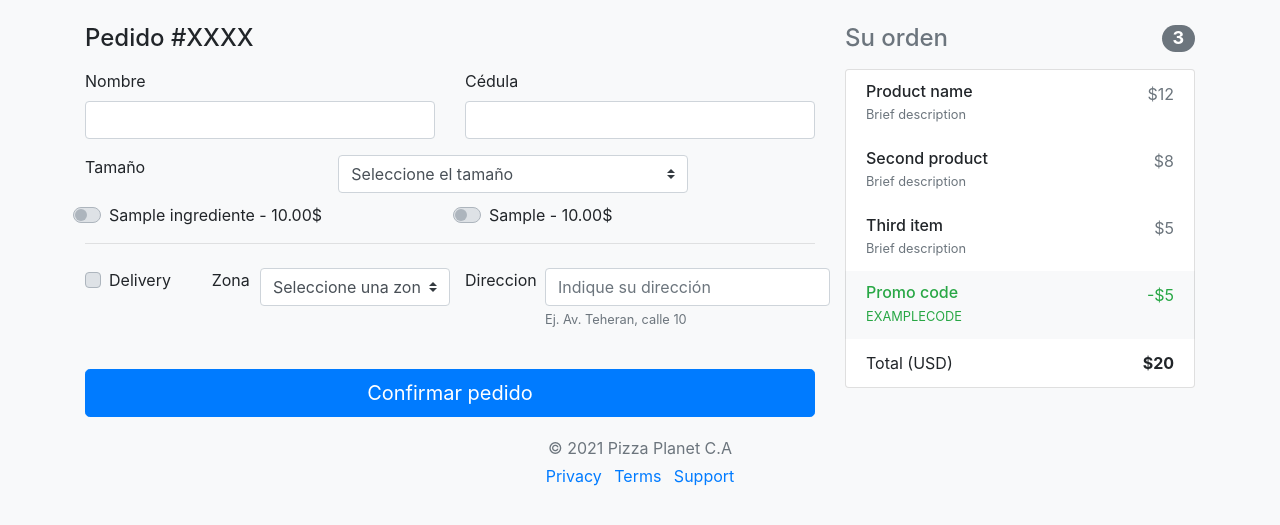
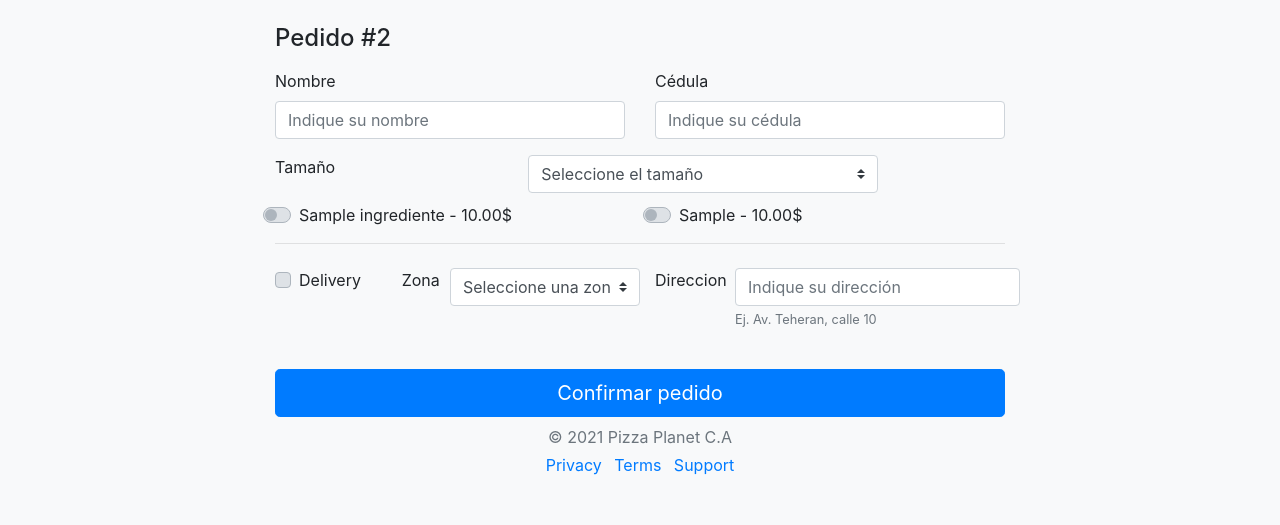
Before and after one commit to AlexandraFernandezG/Project2-PizzaPlanet-Python, a Django app: page /pizzaplanet/pedidos in a window 1280 px wide. Shown: the part 61-586 px from the top of the page. Run offline with Django 3.2, Linux system fonts and the light colour scheme; tables that the repository leaves empty hold one stand-in row (values such as "Sample post"); some libraries are stand-ins or nearby versions.

Commit message:
add view dde confirmacion con template

```diff
--- a/pizzeria/pizzaplanet/templates/pizzaplanet/pedidos.html
+++ b/pizzeria/pizzaplanet/templates/pizzaplanet/pedidos.html
@@ -4,63 +4,20 @@
 
 {% block content %}
 
-<div class="row">
-    <!-- Resumen lateral -->
-    <div class="col-md-4 order-md-2 mb-4">
-      <h4 class="d-flex justify-content-between align-items-center mb-3">
-        <span class="text-muted">Su orden</span>
-        <span class="badge badge-secondary badge-pill">3</span>
-      </h4>
-      <ul class="list-group mb-3">
-        <li class="list-group-item d-flex justify-content-between lh-condensed">
-          <div>
-            <h6 class="my-0">Product name</h6>
-            <small class="text-muted">Brief description</small>
-          </div>
-          <span class="text-muted">$12</span>
-        </li>
-        <li class="list-group-item d-flex justify-content-between lh-condensed">
-          <div>
-            <h6 class="my-0">Second product</h6>
-            <small class="text-muted">Brief description</small>
-          </div>
-          <span class="text-muted">$8</span>
-        </li>
-        <li class="list-group-item d-flex justify-content-between lh-condensed">
-          <div>
-            <h6 class="my-0">Third item</h6>
-            <small class="text-muted">Brief description</small>
-          </div>
-          <span class="text-muted">$5</span>
-        </li>
-        <li class="list-group-item d-flex justify-content-between bg-light">
-          <div class="text-success">
-            <h6 class="my-0">Promo code</h6>
-            <small>EXAMPLECODE</small>
-          </div>
-          <span class="text-success">-$5</span>
-        </li>
-        <li class="list-group-item d-flex justify-content-between">
-          <span>Total (USD)</span>
-          <strong>$20</strong>
-        </li>
-      </ul>
-    </div>
-    <!-- Form Pedido -->
+<div class="row d-flex justify-content-center">
   <div class="col-md-8 order-md-1">
-      <h4 class="mb-3">Pedido #XXXX</h4>
-      <form action="enviar" method="GET" class="needs-validation" novalidate>
+    <h4 class="mb-3" name="pedido">Pedido #{{numero_pedidos}}</h4>
+    <form action="confirmacion" method="GET" class="needs-validation" novalidate>
       <div class="row">
         <div class="col-md-6 mb-3">
           <label for="firstName">Nombre</label>
-              <input type="text" class="form-control" id="firstName" name = "firstName" placeholder="" value="" required>
+          <input type="text" class="form-control" id="firstName" name = "firstName" placeholder="Indique su nombre" required>
         </div>
         <div class="col-md-6 mb-3">
-              <label for="lastName">Cédula</label>
-              <input type="text" class="form-control" id="lastName"  name = "lastName" placeholder="" value="" required>
+          <label for="cedula">Cédula</label>
+          <input type="text" class="form-control" id="lastName"  name = "cedula" placeholder="Indique su cédula" required>
         </div>
       </div>
-
       <div class="row">
         <div class="col-md-4 mb-3">
           <label for="inputTamano">Tamaño</label>
@@ -96,7 +53,7 @@
       <div class="row">
         <div class="col-md-2">
             <div class="custom-control custom-checkbox">
-                    <input value="true" nombre="delivery" type="checkbox" class="custom-control-input" id="save-info">
+              <input value="True" name="delivery" type="checkbox" class="custom-control-input" id="save-info">
               <label class="custom-control-label" for="save-info">Delivery</label>
             </div>
         </div>
@@ -124,7 +81,6 @@
           </div>
         </div>
         <div class="col-md-6">
-
           <div class="form-group row">
             <label class="col-md-3">Direccion</label>
             <div class="col-md-9">
@@ -134,7 +90,6 @@
               </div>
             </div>
           </div>
-
         </div>
       </div>
       <br>
--- a/pizzeria/pizzaplanet/urls.py
+++ b/pizzeria/pizzaplanet/urls.py
@@ -4,5 +4,5 @@ from . import views
 urlpatterns = [
     path('', views.inicio, name="inicio"),
     path('pedidos', views.pedidos, name="pedidos"),
-    path('enviar', views.enviar, name="enviar"),
+    path('confirmacion', views.confirmacion, name="confirmacion"),
 ]
--- a/pizzeria/pizzaplanet/views.py
+++ b/pizzeria/pizzaplanet/views.py
@@ -1,7 +1,7 @@
 #from django.shortcuts import render
 from django.http import HttpResponse
 from django.shortcuts import render
-from .models import Tamano, Ingrediente, Bebida
+from .models import Tamano, Ingrediente, Bebida, Pedido
 from django.http import HttpResponse
 
 '''
@@ -17,6 +17,7 @@ def pedidos(request):
     tamanos = Tamano.objects.all()
     ingredientes = Ingrediente.objects.all()
     bebidas = Bebida.objects.all()
+    cantPedidos = Pedido.objects.count() + 1
 
     ingredientes_temp = []
     bebidas_temp = []
@@ -37,15 +38,77 @@ def pedidos(request):
         "tamanos_temp": tamanos_temp,
         "ingredientes_temp": ingredientes_temp,
         "bebidas_temp" : bebidas_temp,
+        "numero_pedidos": cantPedidos
     }
     return render(request, 'pizzaplanet/pedidos.html', context)
 
-def enviar(request):
-    nombre=request.GET["firstName"]
-    ingrediente=request.GET["ingredientes"]
+def confirmacion(request):
+    pedido = 1201
+    cantPizzas = 3
+    delivery = False
+    zona = None
+    direccion = None
 
-    message = request.GET
+    #hacer select de los ingredientes con nombre y precio
+    #hacer select de las bebidas con nombre y precio
+    #hacer select de la cantidad de pizzas del pedido
+    #saber como tengo el numero del pedido
+    #zona deberia ser un objeto para que me diga la zona y el precio
+    try:
+        if(request.GET["delivery"] == 'True'):
+            delivery = request.GET["delivery"]
+            zona = request.GET["zona"]
+            direccion = request.GET["direccion"]
+    except:
+        print('error')
 
-    print(message)
-    print("Pedido listo. Cliente: "+nombre)
-    return HttpResponse(message)
+
+    context = {
+        "nombre_temp": request.GET["firstName"],
+        "cedula_temp": request.GET["cedula"],
+        "pedido_temp": pedido,
+        "cantPizzas_temp": cantPizzas,
+        "ingredientes_temp": request.GET.getlist("ingredientes"),
+        "bebidas_temp": request.GET.getlist("bebidas"),
+        "delivery_temp": delivery,
+        "zona_temp": zona,
+        "direccion_temp":  direccion,
+    }
+    return render(request, 'pizzaplanet/confirmacion.html', context)
+
+
+
+
+def confirmacion(request):
+    pedido = 1201
+    cantPizzas = 3
+    delivery = False
+    zona = None
+    direccion = None
+
+    #hacer select de los ingredientes con nombre y precio
+    #hacer select de las bebidas con nombre y precio
+    #hacer select de la cantidad de pizzas del pedido
+    #saber como tengo el numero del pedido
+    #zona deberia ser un objeto para que me diga la zona y el precio
+    try:
+        if(request.GET["delivery"] == 'True'):
+            delivery = request.GET["delivery"]
+            zona = request.GET["zona"]
+            direccion = request.GET["direccion"]
+    except:
+        print('error')
+
+
+    context = {
+        "nombre_temp": request.GET["firstName"],
+        "cedula_temp": request.GET["cedula"],
+        "pedido_temp": pedido,
+        "cantPizzas_temp": cantPizzas,
+        "ingredientes_temp": request.GET.getlist("ingredientes"),
+        "bebidas_temp": request.GET.getlist("bebidas"),
+        "delivery_temp": delivery,
+        "zona_temp": zona,
+        "direccion_temp":  direccion,
+    }
+    return render(request, 'pizzaplanet/confirmacion.html', context)
```
Also changed, not shown: pizzeria/pizzaplanet/templates/pizzaplanet/confirmacion.html (added, +66 -0 lines). Lines whose indentation alone changed are shown as unchanged.
